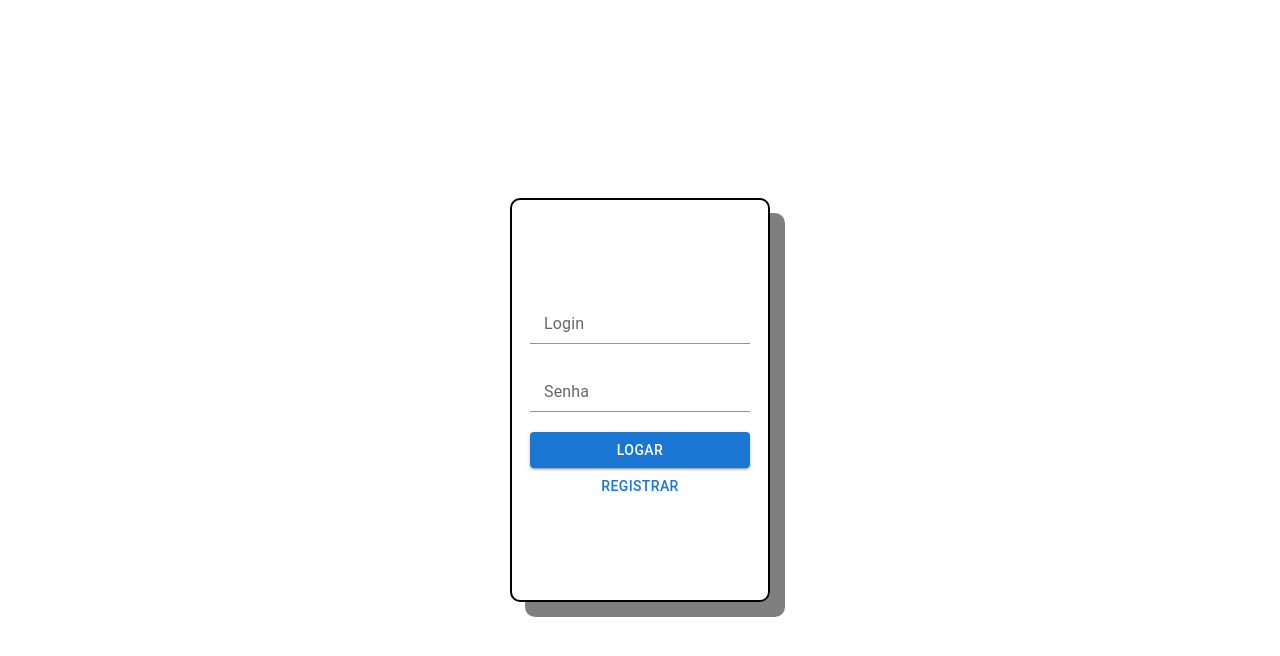
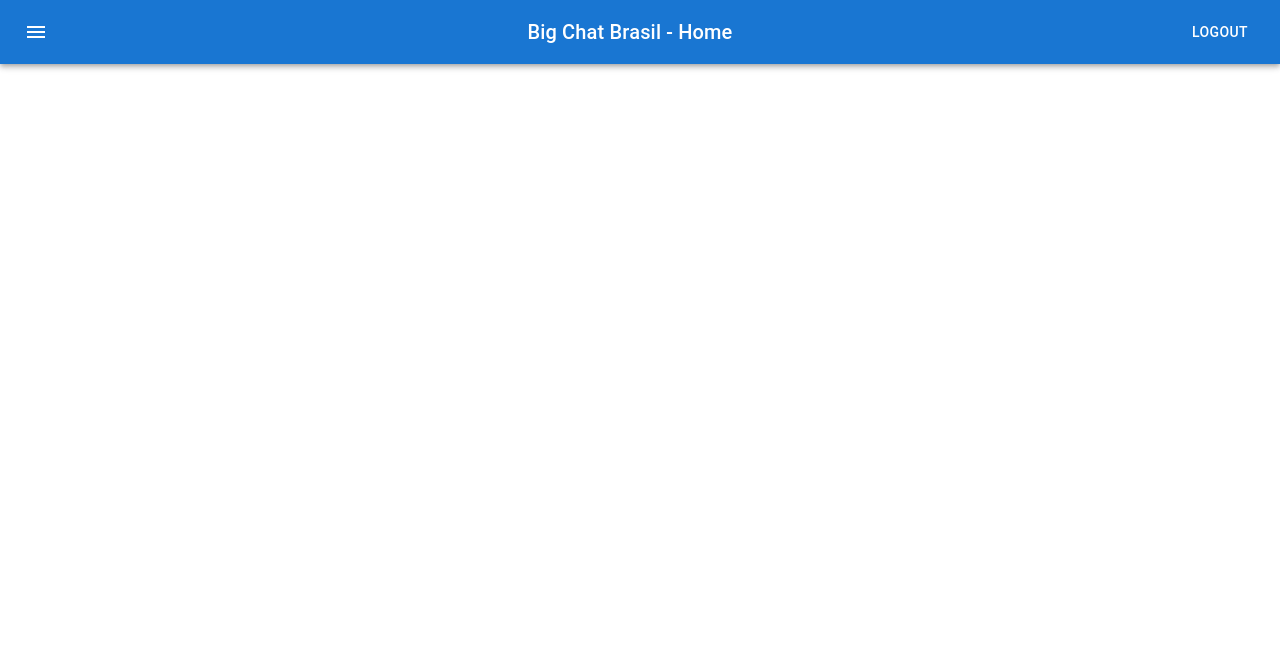
Before and after one commit to FGAlencar/bigchatbrasil, a React (Create React App) app in the folder clients/console-client/: page /home in a window 1280 px wide. Before the commit this address led to /login. Shown: the top 656 px of the page. Built offline with nearby package versions, Linux system fonts and the light colour scheme.

Commit message:
Criando barra de informações posterior

```diff
--- a/clients/console-client/package.json
+++ b/clients/console-client/package.json
@@ -5,6 +5,7 @@
   "dependencies": {
     "@emotion/react": "^11.14.0",
     "@emotion/styled": "^11.14.0",
+    "@mui/icons-material": "^6.4.0",
     "@mui/material": "^6.4.0",
     "@testing-library/jest-dom": "^5.14.1",
     "@testing-library/react": "^13.0.0",
--- /dev/null
+++ b/clients/console-client/src/components/navbar/top-bar/TopBar.tsx
@@ -0,0 +1,43 @@
+import * as React from 'react';
+import AppBar from '@mui/material/AppBar';
+import Box from '@mui/material/Box';
+import Toolbar from '@mui/material/Toolbar';
+import Typography from '@mui/material/Typography';
+import Button from '@mui/material/Button';
+import IconButton from '@mui/material/IconButton';
+import MenuIcon from '@mui/icons-material/Menu';
+import UsuarioStograge from '../../../storages/UsuarioStorage';
+import { useNavigate } from 'react-router-dom';
+
+const  TopBar :React.FC = ()  => {
+    const navigateTo = useNavigate();
+    const logoutUser = UsuarioStograge(state => state.logout)
+    const onClickLogout = () =>{
+        logoutUser();
+        navigateTo('/login')
+    }
+
+    return (
+        <Box sx={{ flexGrow: 1 }}>
+        <AppBar position="static">
+            <Toolbar sx={{textAlign:'center'}}>
+                <IconButton
+                    size="large"
+                    edge="start"
+                    color="inherit"
+                    aria-label="menu"
+                    sx={{ mr: 2 }}
+                >
+                    <MenuIcon />
+                </IconButton>
+                <Typography variant="h6" component="div" sx={{ flexGrow: 1 }}>
+                    Big Chat Brasil - Home
+                </Typography>
+                <Button color="inherit" onClick={() => onClickLogout()}>Logout</Button>
+            </Toolbar>
+        </AppBar>
+        </Box>
+    );
+}
+
+export default TopBar;
--- a/clients/console-client/src/pages/home/HomePage.tsx
+++ b/clients/console-client/src/pages/home/HomePage.tsx
@@ -1,31 +1,26 @@
 import { useEffect } from "react";
 import { Link, useNavigate } from "react-router-dom";
-import { UserStorage } from "../../storages";
+import UsuarioStograge  from "../../storages/UsuarioStorage";
 import CommonButton from "../../components/buttons/Button";
+import TopBar from "../../components/navbar/top-bar/TopBar";
 
 const HomePage:React.FC = () =>{
-    const requireNewLogin = UserStorage(state => state.requireNewLogin);
-    const logout = UserStorage(state => state.logout)
+    const requireNewLogin = UsuarioStograge(state => state.requireNewLogin);
+    const logout = UsuarioStograge(state => state.logout)
     const navigate = useNavigate();
 
-    useEffect(()=>{
-        if (requireNewLogin()){
-            navigate('/login')
-        }
-    },[])
+    // useEffect(()=>{
+    //     if (requireNewLogin()){
+    //         navigate('/login')
+    //     }
+    // },[])
 
 
 
 
     return(
     <>
-        <h1>HomePage</h1>
-        <>
-            <CommonButton label="Logout" onClick={() =>{
-                logout();
-                navigate('/login')
-            }}/>
-        </>
+        <TopBar/>
     </>
     )
 }
--- a/clients/console-client/src/pages/registro-usuario/RegistroUsuarioPage.tsx
+++ b/clients/console-client/src/pages/registro-usuario/RegistroUsuarioPage.tsx
@@ -8,8 +8,8 @@ import CadastroDadosLogin from "../../components/cadastros/dados-login/CadastroD
 import CommonButton from "../../components/buttons/Button";
 import LoadingSpinner from "../../components/user-feedback/LoadingSpinner";
 import { UsuarioService } from "../../services";
-import { UserStorage } from "../../storages";
 import { useNavigate } from "react-router-dom";
+import UsuarioStograge from "../../storages/UsuarioStorage";
 
 
 
@@ -29,7 +29,7 @@ const MotherBoxStyle:CSSProperties={
 }
 
 const RegistroUsuarioPage:React.FC = () =>{
-    const usuarioStorage = UserStorage();
+    const usuarioStorage = UsuarioStograge();
     const navigator = useNavigate();
     const [loading, setLoading] = useState<boolean>(false);
     const [form, setForm] = useState<UsuarioForm>({
--- a/clients/console-client/src/storages/UsuarioStorage.tsx
+++ b/clients/console-client/src/storages/UsuarioStorage.tsx
@@ -6,7 +6,7 @@ import { Usuario } from '../types/Usuario';
 
 
 
-export const UserStorage = create<UsuarioStorage>()(persist(
+const UsuarioStograge = create<UsuarioStorage>()(persist(
     (set, get) =>({
         user: undefined,
         lastLogin: undefined,
@@ -33,3 +33,5 @@ export const UserStorage = create<UsuarioStorage>()(persist(
         name:'usuario-storage',
         storage: createJSONStorage(() => LocalStorage)
     }))
+
+export default UsuarioStograge;
--- a/clients/console-client/src/storages/index.tsx
+++ /dev/null
@@ -1 +0,0 @@
-export * from './UsuarioStorage';
```
Also changed, not shown: 1 other file (tests, documents, lock files or other folders).
